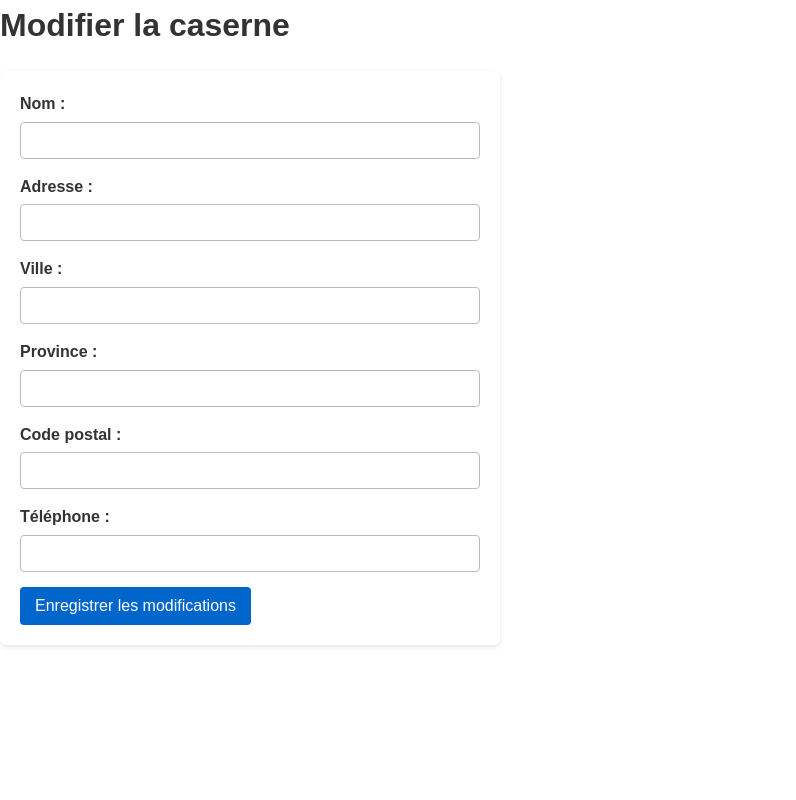
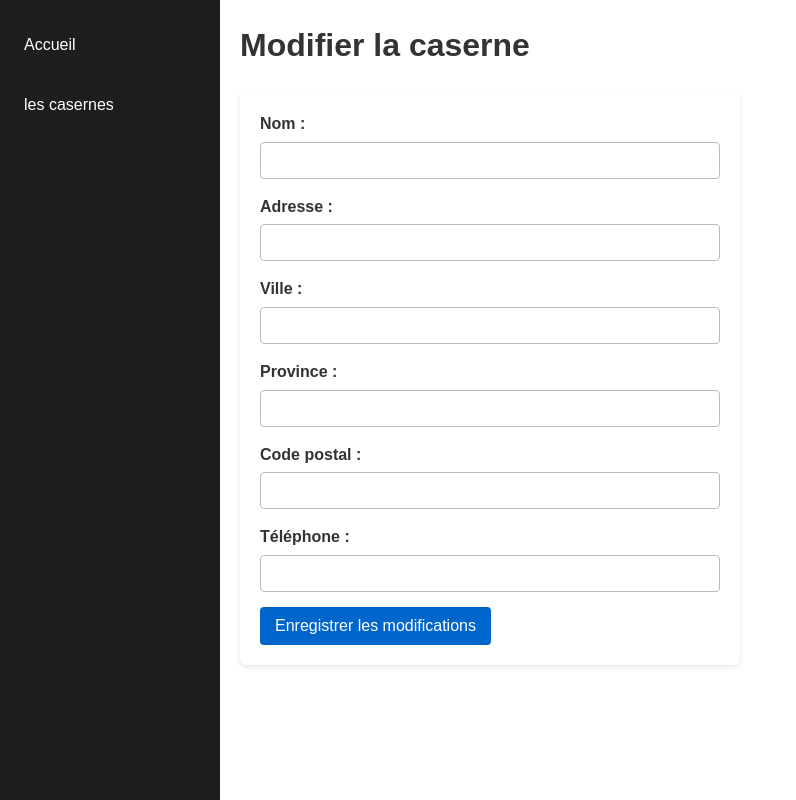
Before and after one commit to louane-B/gestion_caserne, a PHP site: page /Caserne/modification.php in a window 1280 px wide. Shown: the whole page, without its empty margins (0-796 px from the left). Run offline with PHP 8.4, Linux system fonts and the light colour scheme; data comes from the database, SQL or seed files in the repository; data that the repository does not hold is empty.

Commit message:
création branch supprimeCaserne

```diff
--- a/Caserne/modification.php
+++ b/Caserne/modification.php
@@ -9,12 +9,13 @@
 <body>
     <?php
     include "../connexion.php";
+    include "../menu.php";
     $id = $_POST["id"];
     $req = $pdo->prepare("SELECT * FROM caserne WHERE id = ?");
     $req->execute([$id]);
     $caserne = $req->fetch(PDO::FETCH_ASSOC);
     ?>
-
+    <div class="contenu-page">
         <h1>Modifier la caserne</h1>
 
         <form action="modifCaserne.php" method="POST" class="form-caserne">
@@ -48,5 +49,6 @@
 
             <button type="submit" class="btn-submit">Enregistrer les modifications</button>
         </form>
+    </div>
 </body>
 </html>
```
Lines whose indentation alone changed are shown as unchanged.
